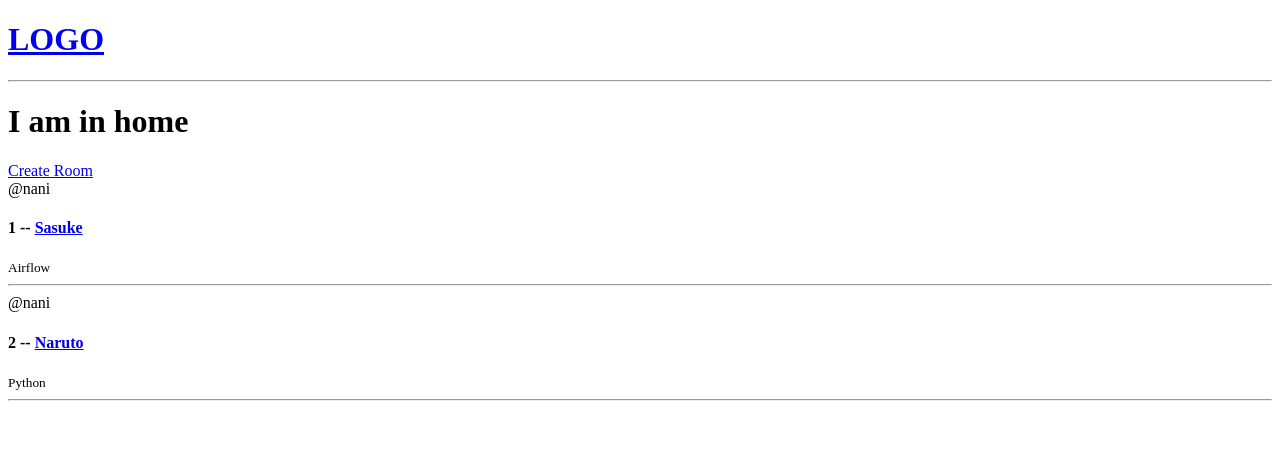
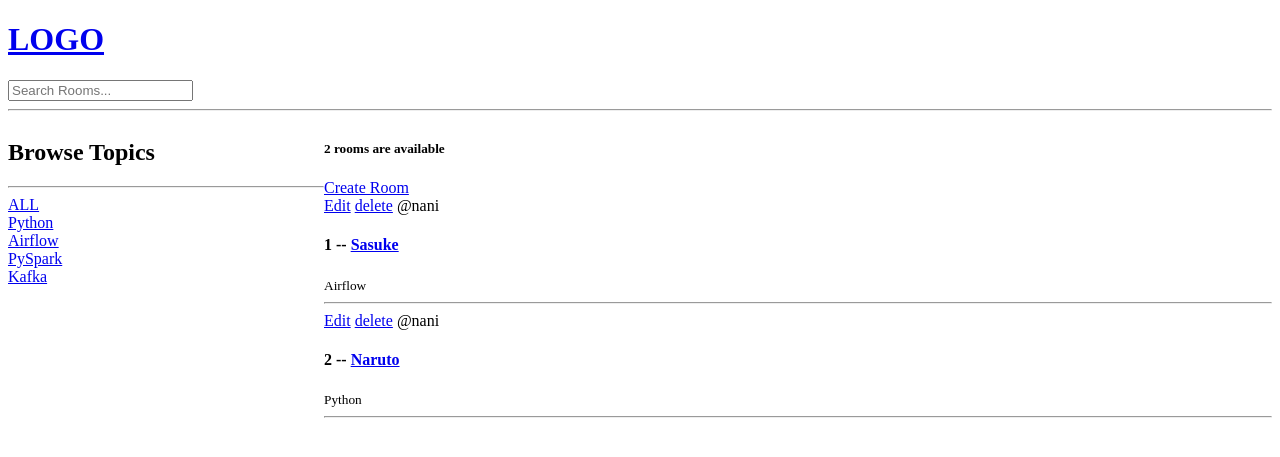
Before and after one commit to navanish07/EduConnect, a Django app: page / in a window 1280 px wide. Shown: the top 457 px of the page. Run offline with Django 5.2, Linux system fonts and the light colour scheme; data comes from the database, SQL or seed files in the repository; both versions use the stored data as it was after the commit.

Commit message:
added CRUD and Search features

```diff
--- a/EduConnect/base/templates/base/home.html
+++ b/EduConnect/base/templates/base/home.html
@@ -2,15 +2,44 @@
 
 {% block content %}
 
-<h1>I am in home</h1>
+<style>
+    .home-container {
+        display: grid;
+        grid-template-columns: 1fr 3fr;
+
+    }
+
+</style>
+
+<div class="home-container">
 
     <div>
+        <h2>Browse Topics</h2>
+        <hr>
 
+        <div>
+            <a href="{% url 'home' %}">ALL</a>
+        </div>
+
+        {% for topic in topics %}
+            <div>
+                <a href="{% url 'home' %}?q={{topic.name}}"> {{ topic.name }} </a>
+            </div>
+        {% endfor %}
+
+
+    </div>
+
+    <div>
+        <h5>{{room_count}} rooms are available</h5>
         <a href="{% url 'create-room' %}">Create Room</a>
-
+        <!-- <hr> -->
         <div>
             {% for room in rooms %}
                 <div>
+                    <a href="{% url 'update-room' room.id %}">Edit</a>
+                    <a href="{% url 'delete-room' room.id %}">delete</a>
+
                     <span>@{{room.host.username}}</span>
                     <h4>
                         {{ room.id}} -- <a href={% url 'room' room.id %}>{{ room.name }}</a>
@@ -20,6 +49,8 @@
                 </div>
             {% endfor %}
         </div>
+    </div>
+
 
 </div>
 
--- a/EduConnect/base/urls.py
+++ b/EduConnect/base/urls.py
@@ -5,4 +5,6 @@ urlpatterns = [
     path("", views.home, name="home"),
     path('room/<str:pk>/', views.room, name="room"),
     path('create-room/', views.createRoom, name="create-room"),
+    path('update-room/<str:pk>/', views.updateRoom, name="update-room"),
+    path('delete-room/<str:pk>/', views.deleteRoom, name="delete-room"),
 ]
--- a/EduConnect/base/views.py
+++ b/EduConnect/base/views.py
@@ -1,7 +1,8 @@
 from django.shortcuts import render, redirect
 from django.http import HttpResponse
+from django.db.models import Q
 
-from .models import Room    # Import Room model from models.py
+from .models import Room, Topic    # Import Room model from models.py
 from .forms import RoomForm # Import RoomForm from forms.py
 
 # Create your views here.
@@ -15,9 +16,19 @@ from .forms import RoomForm # Import RoomForm from forms.py
 
 
 def home(request):
-    rooms = Room.objects.all()  # Get all rooms from database
+    q = request.GET.get('q') if request.GET.get('q') != None else ''    # Get query from url if it exists, else set q to empty string
+
+    rooms = Room.objects.filter(
+        Q(topic__name__icontains = q) |
+        Q(name__icontains = q) |
+        Q(description__icontains = q)
+        )  # Get all rooms from database
+    topics = Topic.objects.all() # Get all topics from database
+
     context = {
-        'rooms': rooms
+        'rooms': rooms,
+        'topics': topics,
+        'room_count': rooms.count(),
     }
     return render(request, 'base/home.html', context)
 
@@ -36,3 +47,23 @@ def createRoom(request):
             return redirect('home')
     context = {'form': form}   # Create empty context dictionary
     return render(request, 'base/room_form.html', context)
+
+
+def updateRoom(request, pk):
+    room = Room.objects.get(id=pk)  # Get room from database with id=pk (primary key)
+    form = RoomForm(instance=room)  # Create RoomForm object with room data which will be passed to template
+    if request.method == 'POST':    # If request method is POST (form submitted)
+        form = RoomForm(request.POST, instance=room)   # Create RoomForm object with POST data and room data (instance)
+        if form.is_valid():
+            form.save()
+            return redirect('home')
+
+    context = {'form': form}
+    return render(request, 'base/room_form.html', context)
+
+def deleteRoom(request, pk):
+    room = Room.objects.get(id=pk)
+    if request.method == 'POST':
+        room.delete()
+        return redirect('home')
+    return render(request, 'base/delete.html', {'obj': room.name})
--- a/EduConnect/templates/navbar.html
+++ b/EduConnect/templates/navbar.html
@@ -2,4 +2,11 @@
     <h1>LOGO</h1>
 </a>
 
+<form method="GET" action="{% url 'home' %}">
+
+    <input type="text" name="q" placeholder="Search Rooms..." />
+
+</form>
+
+
 <hr>
```
Also changed, not shown: EduConnect/base/templates/base/delete.html (added, +15 -0 lines), EduConnect/db.sqlite3. Lines whose indentation alone changed are shown as unchanged.
